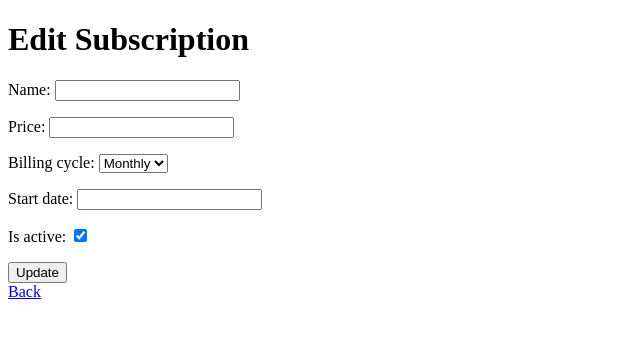
After one commit to andriisyniuchenko/subscription-tracker, a Django app: template subscriptions/templates/subscriptions/update.html in a window 1280 px wide. The commit adds this page. Shown: the top 338 px of the page, without its empty margins (0-640 px from the left). Run offline with Django 5.2, Linux system fonts and the light colour scheme; the template is opened without the code that fills it: values that come from a table or form of the project are taken from there, others are empty.

Commit message:
Add update subscription functionality

```diff
--- a/subscriptions/templates/subscriptions/list.html
+++ b/subscriptions/templates/subscriptions/list.html
@@ -10,6 +10,7 @@
         {% for sub in subscriptions %}
             <li>
                 {{ sub.name }} - ${{ sub.price }} ({{ sub.billing_cycle }})
+                <a href="/subscriptions/update/{{ sub.id }}/">Edit</a>
             </li>
         {% empty %}
             <li>No subscriptions yet</li>
--- /dev/null
+++ b/subscriptions/templates/subscriptions/update.html
@@ -0,0 +1,18 @@
+<!DOCTYPE html>
+<html>
+<head>
+    <title>Edit Subscription</title>
+</head>
+<body>
+    <h1>Edit Subscription</h1>
+
+    <form method="post">
+        {% csrf_token %}
+        {{ form.as_p }}
+
+        <button type="submit">Update</button>
+    </form>
+
+    <a href="/subscriptions/">Back</a>
+</body>
+</html>
--- a/subscriptions/urls.py
+++ b/subscriptions/urls.py
@@ -1,8 +1,9 @@
 from django.urls import path
-from .views import subscription_list, create_subscription
+from .views import subscription_list, create_subscription, update_subscription
 
 
 urlpatterns = [
     path('', subscription_list, name='subscription_list'),
     path('create/', create_subscription, name='create_subscription'),
+    path('update/<int:pk>/', update_subscription, name='update_subscription'),
 ]
```
Also changed, not shown: subscriptions/views.py (+22 -1 lines).
